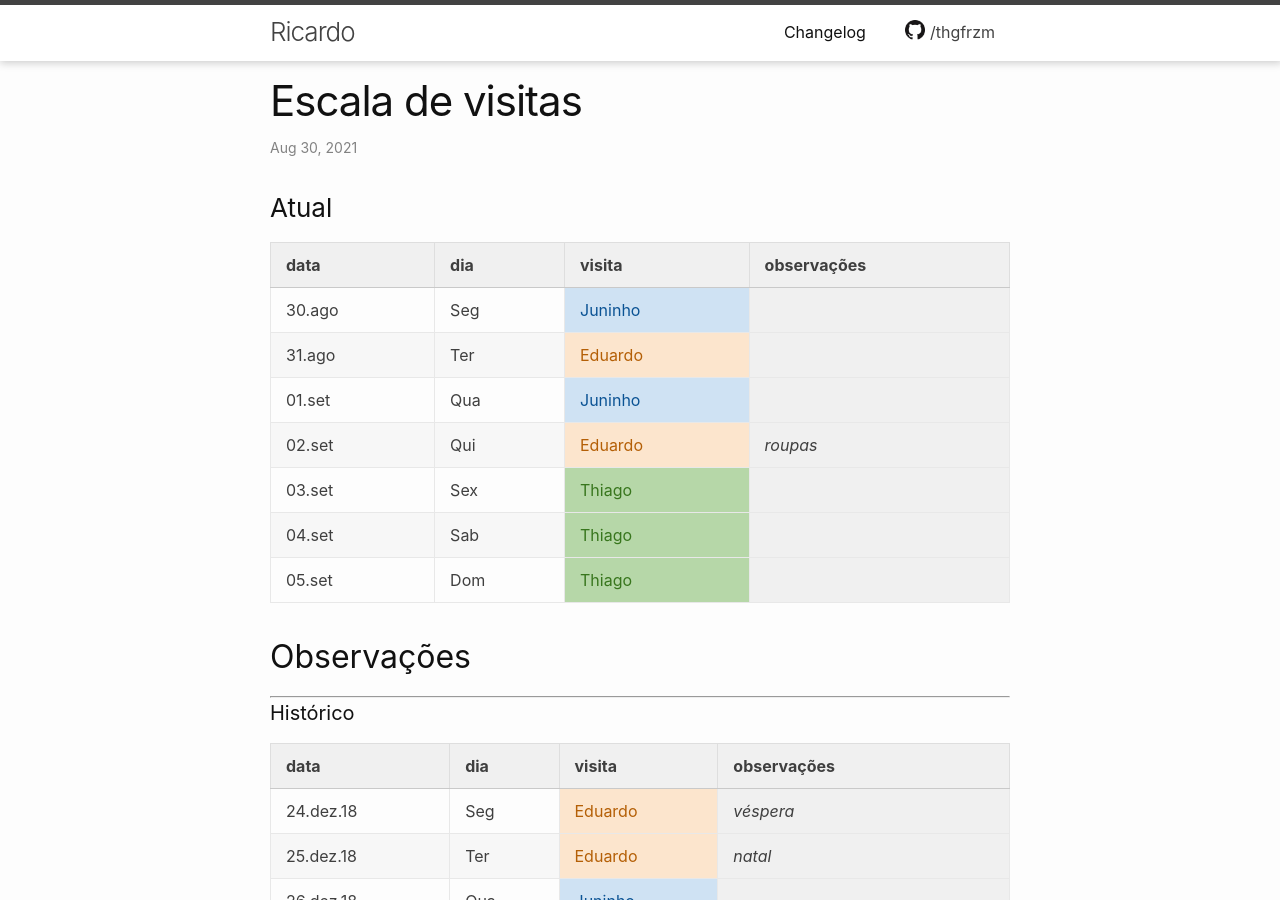
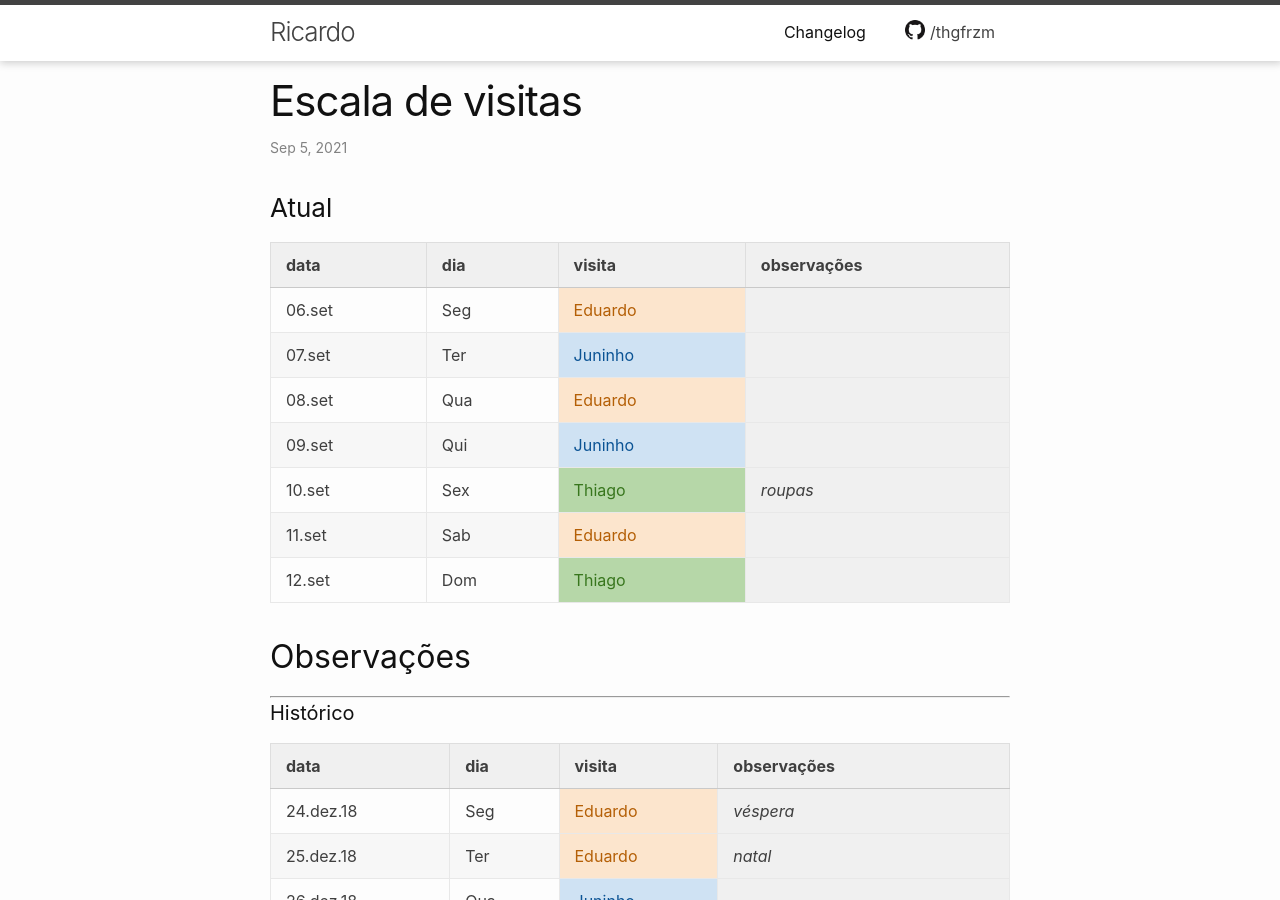
Before and after one commit to thgfrzm/ricardo, a Jekyll site: the page built from _posts/2018-12-23-escala-visitas.markdown, in a window 1280 px wide and 900 px high. Built offline with Jekyll 4.4.1, drawn with Linux system fonts in a browser that asks for light colours; some of the changed text lies outside the part shown.

Commit message:
Update 2018-12-23-escala-visitas.markdown

```diff
--- a/_posts/2018-12-23-escala-visitas.markdown
+++ b/_posts/2018-12-23-escala-visitas.markdown
@@ -1,7 +1,7 @@
 ---
 layout: post
 title:  "Escala de visitas"
-date:   2021-08-30 00:00:00 -0300
+date:   2021-09-05 00:00:00 -0300
 categories: agenda
 ---
 <!--
@@ -15,13 +15,13 @@
 
 | data   | dia | visita  | observações |
 | ------ | --- | ------- | ----------- |
-| 30.ago | Seg | Juninho |             |
-| 31.ago | Ter | Eduardo |             |
-| 01.set | Qua | Juninho |             |
-| 02.set | Qui | Eduardo | _roupas_    |
-| 03.set | Sex | Thiago  |             |
-| 04.set | Sab | Thiago  |             |
-| 05.set | Dom | Thiago  |             |
+| 06.set | Seg | Eduardo |             |
+| 07.set | Ter | Juninho |             |
+| 08.set | Qua | Eduardo |             |
+| 09.set | Qui | Juninho |             |
+| 10.set | Sex | Thiago  | _roupas_    |
+| 11.set | Sab | Eduardo |             |
+| 12.set | Dom | Thiago  |             |
 
 ## Observações
 
@@ -1012,3 +1012,10 @@
 | 27.ago    | Sex | Thiago      |                     |
 | 28.ago    | Sab | Eduardo     |                     |
 | 29.ago    | Dom | Thiago      |                     |
+| 30.ago    | Seg | Juninho     |                     |
+| 31.ago    | Ter | Eduardo     |                     |
+| 01.set    | Qua | Juninho     |                     |
+| 02.set    | Qui | Eduardo     | _roupas_            |
+| 03.set    | Sex | Thiago      |                     |
+| 04.set    | Sab | Thiago      |                     |
+| 05.set    | Dom | Thiago      |                     |
```
